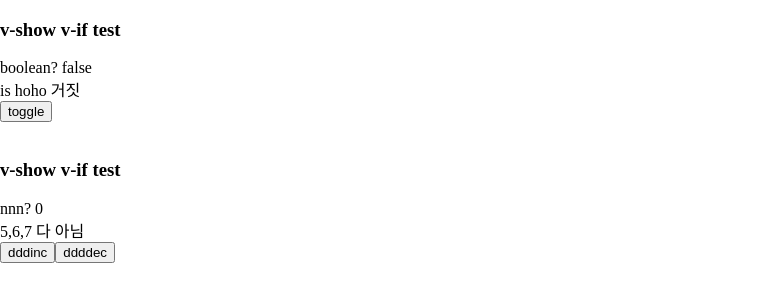
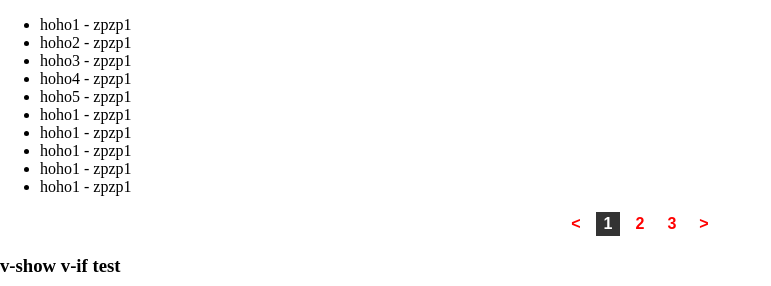
Before and after one commit to ejonghwan/vueCRUD, a Vue app: page / in a window 1280 px wide. Shown: the top 286 px of the page, without its empty margins (0-771 px from the left). Built offline with nearby package versions, Linux system fonts and the light colour scheme; no server answers.

Commit message:
pagenation

```diff
--- /dev/null
+++ b/src/pagenation/Pagenation.vue
@@ -0,0 +1,97 @@
+<template>
+    <div class="pagenation">
+        <button class="pagenation__button" @click="moveToPrev">&lt;</button>
+        <button class="pagenation__button" v-for="(index) in pages[step]" :key="index" @click="movePage(index)" :class="{ active: index === page }">{{ index }}</button>
+        <button class="pagenation__button" @click="moveToNext">&gt;</button>
+    </div>
+</template>
+
+<script setup lang="ts">
+import { log } from "console";
+import { computed, toRefs, ref } from "vue";
+
+    interface Props {
+        totalPage: number;
+    }
+
+    const props = defineProps<Props>();
+    const { totalPage } = toRefs(props);
+    const step = ref<number>(0);
+    const pages = computed(() => { // computed에 넣은 이유는 한번만 계산하기 위해, computed는 리턴값이 항시 있음
+        const newArr: number[] = new Array();
+
+        for(let i = 1; i <= totalPage.value; i++) {
+            newArr.push(i);
+        };
+
+        console.log('????', totalPage.value, newArr)
+
+        const length = newArr.length;
+        const divide = Math.floor(length / 10) + (Math.floor(length % 10) > 0 ? 1: 0)
+        const res = new Array();
+
+        for(let i = 0; i <= divide; i++) {
+            res.push(newArr.splice(0, 10))
+        }
+
+        return res;
+    })
+
+
+    const page = ref<number>(1);
+    const emit = defineEmits(['sendPage'])
+
+    const movePage = (pageIndex: number) => {
+        emit('sendPage', pageIndex);
+        page.value = pageIndex
+    }
+
+    const moveToPrev = () => {
+        if(page.value <= 1) return;
+        else page.value--;
+
+        emit('sendPage', page.value);
+    }
+
+    const moveToNext = () => {
+        if(page.value < pages.value.length) page.value++;
+        else return;
+
+        emit('sendPage', page.value);
+    }
+
+
+</script>
+
+<style scoped lang="scss">
+    .pagenation {
+        display: flex;
+        align-items: center;
+        justify-content: center;
+        width: 100%;
+        gap: 8px;
+        &__button {
+            display: flex;
+            align-items: center;
+            justify-content: center;
+            width: 24px;
+            height: 24px;
+            padding: 3px 7px;
+            color: red;
+            font-size: 16px;
+            font-weight: 700;
+            line-height: 16px;
+            background-color: transparent;
+            border: none;
+            outline: none;
+
+            &:hover {
+                background-color: #aaa;
+            }
+            &.active {
+                background-color: #333;
+                color: white;
+            }
+        }
+    }
+</style>
--- a/src/test/List.vue
+++ b/src/test/List.vue
@@ -1,4 +1,10 @@
 <template>
+    <!-- 페이지네이션 테스트 -->
+    <ul>
+        <li v-for="table in tableData" :key="table.userName">{{ table.userName }} - {{ table.userRole }}</li>
+    </ul>
+    <PAGENATION :totalPage="totalPage" @sendPage="resettt"/>
+
 
     <!-- <h3>스토어 테스트 state 함수</h3>
     <div>a??? {{ testState }}</div>
@@ -124,8 +130,9 @@ d
 </template>
 
 <script setup lang="ts">
-    import { ref, onBeforeMount, reactive, computed, onUpdated, onMounted } from 'vue';
+    import { ref, onBeforeMount, reactive, computed, onUpdated, onMounted, watch } from 'vue';
     import ListChild from './ListChild.vue';
+    import PAGENATION from '@/pagenation/Pagenation.vue';
     import axios from 'axios'
 
     // console.log(ListChild) //필수값이 뭔지 찍힘
@@ -183,6 +190,7 @@ d
 
     // ########################################################################  피니아 스토어 데이터 사용
     import { useUserStore } from '../store/userStore'
+
     const userStore = useUserStore();
     const { isLoading, post, pageNum } = storeToRefs(userStore)
     const { getPost, updatePost, allPost } = userStore;
@@ -355,7 +363,79 @@ d
     }
 
 
+    interface List {
+        userName: string,
+        userRole: string,
+    }
+    // 페이지 네이션
+    const tableData = ref<List[]>([])
+    const selectedPage = ref<number>(1) //0페이지라는 UI는 없으니 초기값 1로 셋팅
+    const totalPage = ref<number>(0) // tableData의 개수에 따라 페이지네이션 UI에 그려지는 숫자 리스트
+    const totalCount = ref<number | undefined>()
+    const limit = ref<number>(10) //테이블 유아이에 보여지는 데이터개수
 
+    const getDataaa = () => {
+        tableData.value = [
+            {userName: 'hoho1', userRole: "zpzp1"},
+            {userName: 'hoho2', userRole: "zpzp1"},
+            {userName: 'hoho3', userRole: "zpzp1"},
+            {userName: 'hoho4', userRole: "zpzp1"},
+            {userName: 'hoho5', userRole: "zpzp1"},
+            {userName: 'hoho1', userRole: "zpzp1"},
+            {userName: 'hoho1', userRole: "zpzp1"},
+            {userName: 'hoho1', userRole: "zpzp1"},
+            {userName: 'hoho1', userRole: "zpzp1"},
+            {userName: 'hoho1', userRole: "zpzp1"},
+            {userName: 'hoho1', userRole: "zpzp1"},
+            {userName: 'hoho1', userRole: "zpzp1"},
+            {userName: 'hoho1', userRole: "zpzp1"},
+            {userName: 'hoho1', userRole: "zpzp1"},
+            {userName: 'hoho1', userRole: "zpzp1"},
+            {userName: 'hoho1', userRole: "zpzp1"},
+            {userName: 'hoho1', userRole: "zpzp1"},
+            {userName: 'hoho1', userRole: "zpzp1"},
+            {userName: 'hoho1', userRole: "zpzp1"},
+            {userName: 'hoho1', userRole: "zpzp1"},
+            {userName: 'hoho1', userRole: "zpzp1"},
+            {userName: 'hoho1', userRole: "zpzp1"},
+            {userName: 'hoho1', userRole: "zpzp1"},
+            {userName: 'hoho1', userRole: "zpzp1"},
+            {userName: 'hoho1', userRole: "zpzp1"},
+            {userName: 'hoho1', userRole: "zpzp1"},
+            {userName: 'hoho1', userRole: "zpzp1"},
+            {userName: 'hoho1', userRole: "zpzp1"},
+        ]
+
+        totalCount.value = tableData.value !== undefined ? tableData.value.length : 0;
+        totalPage.value = Math.ceil(totalCount.value / limit.value) !== 0 ? Math.ceil(totalCount.value / limit.value) : 1
+        // 22 / 2 = 2.2  === 2p   계산된 값이 0이 아니면 값을 그대로 .. 0이면 1을
+
+        tableData.value = disassemble(selectedPage.value - 1, tableData.value, limit.value)
+    }
+
+    const disassemble = (index: number, data: List[], size: number) => {
+        const res = new Array();
+        for(let i = 0; i < data.length; i += size) { //0 10 20 30 40 50  size가 리밋이니깐 10임
+            res.push(data.slice(i, i + size)) // 11개의 데이터가 있을 때 리밋이 10이므로 10개 1개 이렇게 짤라준거
+        }
+        console.log('res??', res)
+        return res[index]
+    }
+
+    const resettt = (pageIndex: number) => {
+        if(pageIndex === 0) selectedPage.value = 1;
+        else selectedPage.value = pageIndex
+    }
+
+    watch(selectedPage, () => {
+        // selectedPage가 변하는걸 감지하고 있다가 변했다면 다시 데이터함수 실행
+        getDataaa();
+    })
+
+
+    onMounted(() => {
+        getDataaa();
+    })
 
 </script>
 
```
